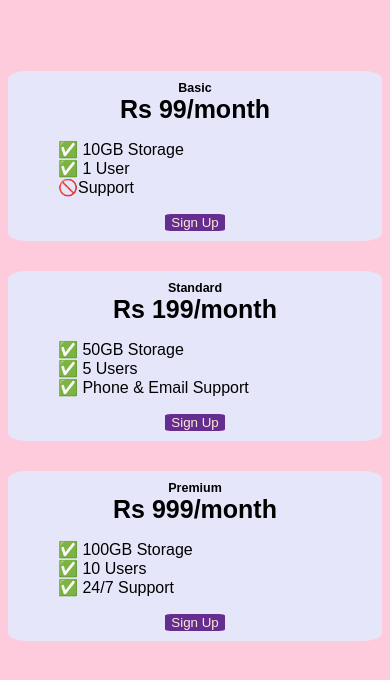
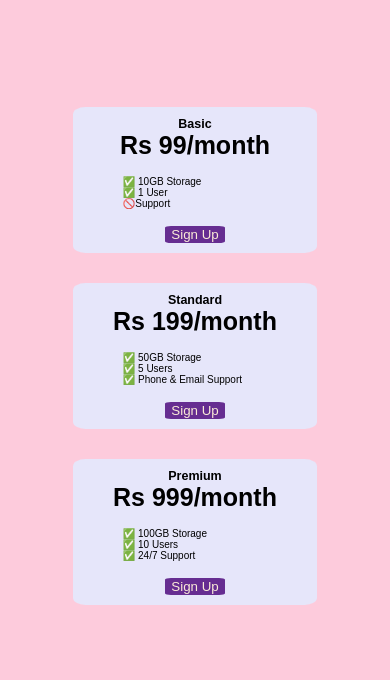
Before and after one commit to Rahul11072/subscription-list, a plain HTML site: page index.html in a window 390 px wide. Drawn offline with Linux system fonts and the light colour scheme; a web font is replaced by a local one.

Commit message:
Add files via upload

```diff
--- a/index.html
+++ b/index.html
@@ -31,6 +31,7 @@
     li{
       list-style: none;
       display: block;
+      font-size: 10px;
     }
     .plan-button{
       color: antiquewhite;
@@ -50,12 +51,17 @@
     }
 
     /* Hint: What can you do with a media query and flexbox? */
-    @media (max-width: 750px) {
+    @media (max-width:1250px) {
       .pricing-container{
+        align-items: center;
         flex-direction: column;
         width: auto;
         gap: 30px;
         margin-top: 250px;
+      }
+      .pricing-container>*{
+        width: 60%;
+        height:30vh;
       }
 
     }
```
